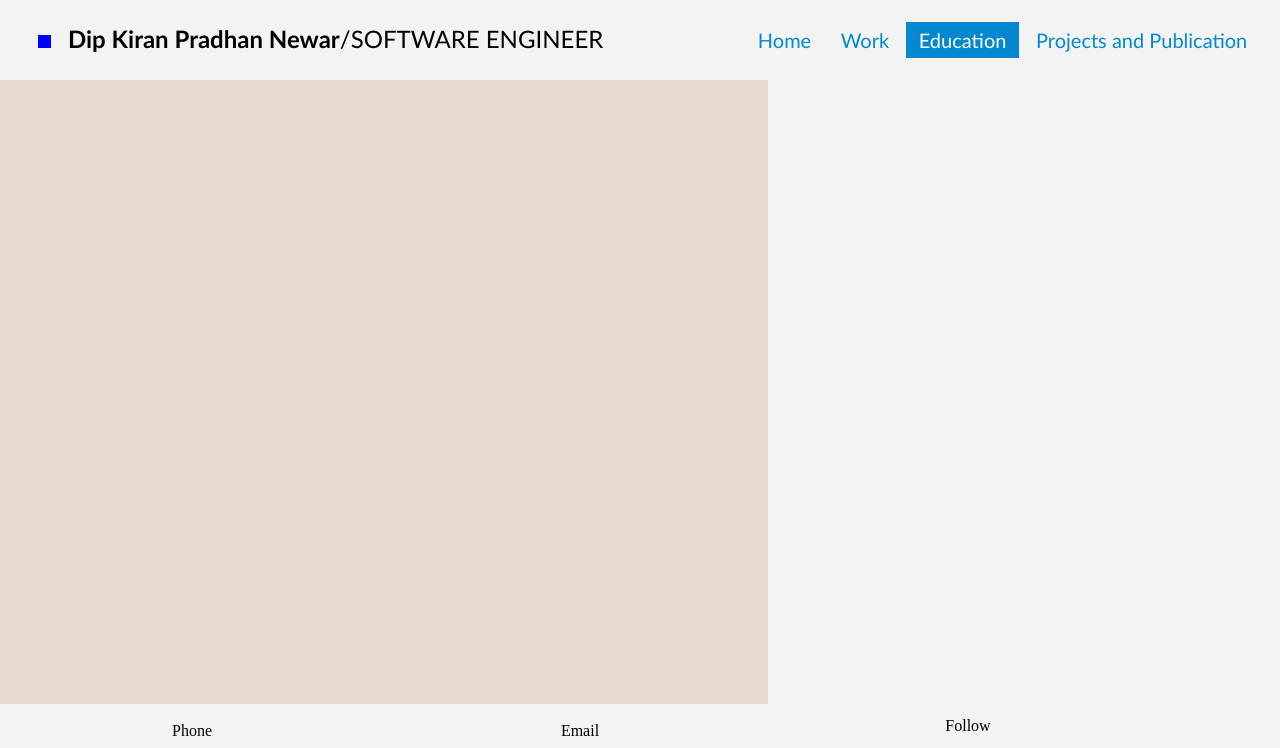
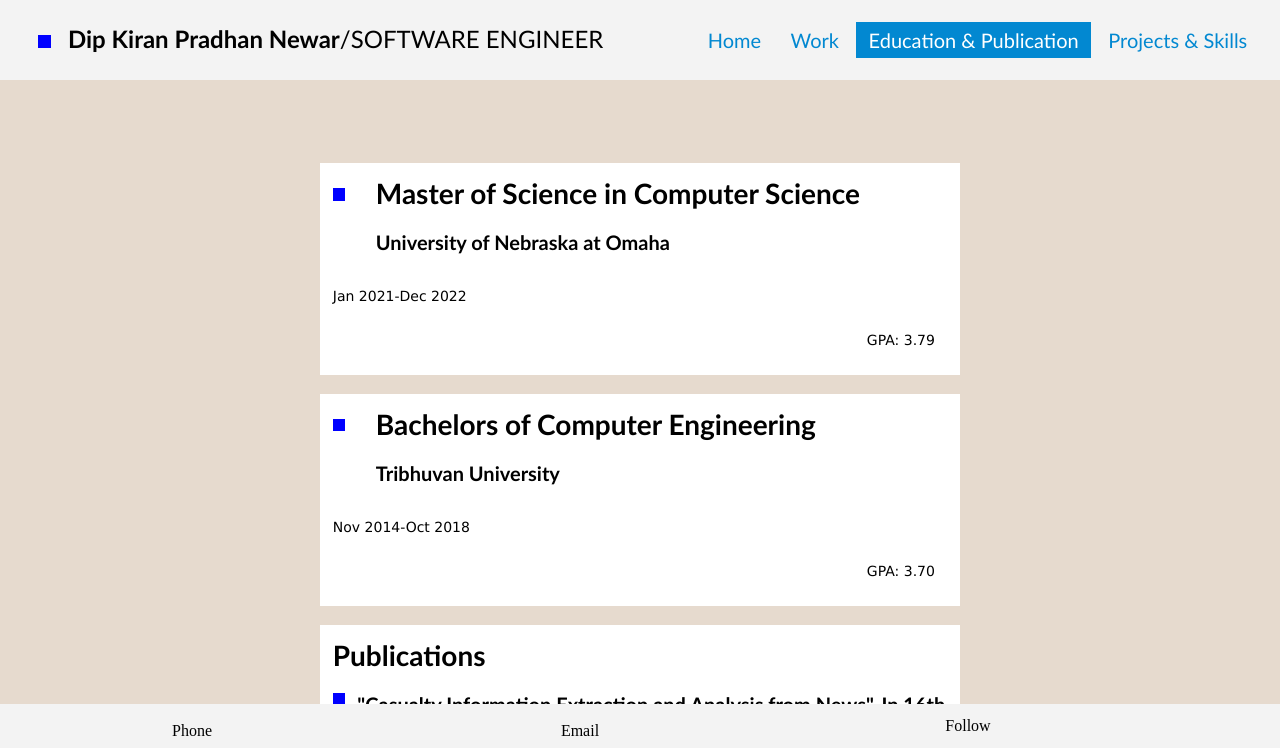
Before and after one commit to Dipkiran/dipkiran.github.io, a plain HTML site: page education.html in a window 1280 px wide. Shown: the top 748 px of the page. Drawn offline with Linux system fonts and the light colour scheme.

Commit message:
Education Page

```diff
--- a/css/style.css
+++ b/css/style.css
@@ -197,24 +197,32 @@
 }
 .container{
     background-color: #E6DACE;
-    padding: 5% 30%;
-    display: flex;
     top: 10%;
     bottom: 12%;
     overflow-y: scroll;
     position: absolute;
+    width: 100%;
 }
 .container .introduction {
     background-color: white;
+    width: 50%;
+    margin-left: 25%;
+    margin-top: 5%;
     display: flex;
 }
 .container .work {
+    width: 50%;
+    margin-left: 25%;
+    margin-top: 5%;
     display: flex;
     flex-direction: column;
 }
 .container .education {
-    background-color: #C7F4FB;
-    padding: 5%;
+    width: 50%;
+    margin-left: 25%;
+    margin-top: 5%;
+    display: flex;
+    flex-direction: column;
 }
 .container .project {
     background-color: #C7F4FB;
@@ -305,8 +313,79 @@
     height: 10%;
     margin-top: 0.5%;
 }
-.work{
+.task{
     padding: 0 5%;
     margin: 0;
     font-family:'Lucida Sans', 'Lucida Sans Regular', 'Lucida Grande', 'Lucida Sans Unicode', Geneva, Verdana, sans-serif;
 }
+.college .name{
+    display: flex;
+}
+.container .education .college{
+    background-color: white;
+    padding: 2%;
+    margin-top: 3%;
+}
+.container .education .college .Degree{
+    font-size: 28px;
+    font-family:'Gill Sans', 'Gill Sans MT', Calibri, 'Trebuchet MS', sans-serif;
+    font-weight: bold;
+    margin: 0;
+    padding: 0 5%;
+}
+.container .education .college .collegeName{
+    font-size: 20px;
+    font-family:'Gill Sans', 'Gill Sans MT', Calibri, 'Trebuchet MS', sans-serif;
+    font-weight: 600;
+    display:inline-block;
+    width: 72%;
+    margin-left: 7%;
+}
+.container .education .college .Date{
+    font-size: 14px;
+    font-family:'Lucida Sans', 'Lucida Sans Regular', 'Lucida Grande', 'Lucida Sans Unicode', Geneva, Verdana, sans-serif;
+    font-weight: 300;
+    text-align:right;
+    display:inline-block;
+}
+.container .education .college .GPA{
+    font-size: 14px;
+    font-family:'Lucida Sans', 'Lucida Sans Regular', 'Lucida Grande', 'Lucida Sans Unicode', Geneva, Verdana, sans-serif;
+    font-weight: 300;
+    text-align: right;
+    margin-right: 2%;
+    display:block;
+}
+.college .box{
+    padding: 1%;
+    background-color: blue;
+    height: 10%;
+    margin-top: 2%;
+}
+.container .education .publication{
+    background-color: white;
+    padding: 2%;
+    margin-top: 3%;
+}
+.container .education .publication .header{
+    font-size: 28px;
+    font-family:'Gill Sans', 'Gill Sans MT', Calibri, 'Trebuchet MS', sans-serif;
+    font-weight: bold;
+    margin: 0;
+}
+.publication .name{
+    display: flex;
+}
+.publication .name .box{
+    padding: 1%;
+    background-color: blue;
+    height: 10%;
+    margin-top: 3.5%;
+}
+.publication .name .title {
+    font-size: 20px;
+    font-family:'Gill Sans', 'Gill Sans MT', Calibri, 'Trebuchet MS', sans-serif;
+    font-weight: 600;
+    display:inline-block;
+    margin-left: 2%;
+}
--- a/education.html
+++ b/education.html
@@ -11,13 +11,37 @@
             <div class="links">
                 <a href="/index.html">Home</a>
                 <a href="/work.html">Work</a>
-                <a href="/education.html" class="active">Education</a>
-                <a href="/project.html">Projects and Publication</a>
+                <a href="/education.html" class="active">Education & Publication</a>
+                <a href="/project.html">Projects & Skills</a>
             </div>
         </div>
         <div class = "container">
             <div class="education">
-
+                <div class="college">
+                    <div class="name">
+                        <div class="box"></div>
+                        <p class="Degree">Master of Science in Computer Science</p>
+                    </div>
+                    <p class="collegeName">University of Nebraska at Omaha</p>
+                    <p class="Date">Jan 2021-Dec 2022</p>
+                    <p class="GPA">GPA: 3.79</p>
+                </div>
+                <div class="college">
+                    <div class="name">
+                        <div class="box"></div>
+                        <p class="Degree">Bachelors of Computer Engineering</p>
+                    </div>
+                    <p class="collegeName">Tribhuvan University</p>
+                    <p class="Date">Nov 2014-Oct 2018</p>
+                    <p class="GPA">GPA: 3.70</p>
+                </div>
+                <div class="publication">
+                    <div class="header">Publications</div>
+                    <div class="name">
+                        <div class="box"></div>
+                        <p class="title">"Casualty Information Extraction and Analysis from News", In 16th International Conference on Information Systems for Crisis Response and Management </p>
+                    </div>
+                </div>
             </div>
         </div>
         <div class="footer">
```
Also changed, not shown: index.html (+2 -2 lines), project.html (+2 -2 lines), work.html (+23 -25 lines).
